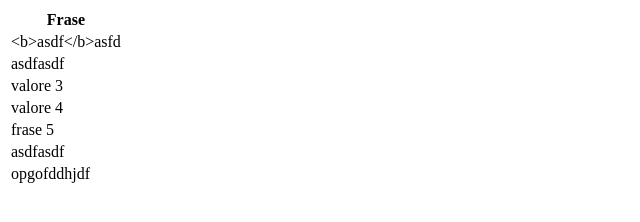
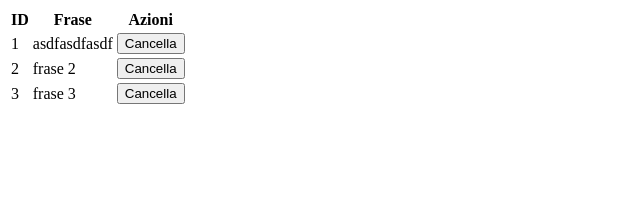
Before and after one commit to ZioCain/jac, a plain HTML site: page 2022-02-07/index.html in a window 1280 px wide. Shown: the whole page, without its empty margins (0-640 px from the left). Drawn offline with Linux system fonts and the light colour scheme.

Commit message:
Eliminazione dati

```diff
--- /dev/null
+++ b/2022-02-07/dati.js
@@ -0,0 +1,14 @@
+var dati = [
+    {
+		id: 1,
+		frase: "asdfasdfasdf"
+	},
+	{
+		id:2,
+		frase: "frase 2"
+	},
+	{
+		id: 3,
+		frase: "frase 3"
+	}
+];
--- a/2022-02-07/index.html
+++ b/2022-02-07/index.html
@@ -10,13 +10,16 @@
     <table>
         <thead>
             <tr>
+                <th>ID</th>
                 <th>Frase</th>
+                <th>Azioni</th>
             </tr>
         </thead>
         <tbody id="corpo-tabella">
         </tbody>
     </table>
 
+    <script src="dati.js"></script>
     <script src="main.js"></script>
 </body>
 </html>
--- a/2022-02-07/main.js
+++ b/2022-02-07/main.js
@@ -1,23 +1,43 @@
-var dati = [
-    "<b>asdf</b>asfd",
-    "asdfasdf",
-    "valore 3",
-    "valore 4",
-    "frase 5",
-	"asdfasdf",
-	"opgofddhjdf"
-];
+const corpo = document.getElementById("corpo-tabella");
 
-const corpo = document.getElementById("corpo-tabella");
+function Elimina(elem){
+	// cerco l'indice dell'elemento
+	const indice = dati.findIndex((x)=>x.id == elem.id);
+	// se non trovo l'elemento, termino l'esecuzione
+	if(indice === -1) return;
+	// rimuovo elemento dall'array
+	dati.splice(indice, 1);
+
+	// rimuovo elemento dall'HTML
+	document.getElementById(elem.id).remove();
+}
+
+function AggiungiAzioni(tr, elem){
+	var td = document.createElement("td");
+	var btn = document.createElement("button");
+
+	btn.innerText = "Cancella";
+	tr.appendChild(td);
+	td.appendChild(btn);
+
+	btn.onclick = function(){Elimina(elem)};
+}
+
+function AggiungiARiga(tr, elem){
+	var td = document.createElement("td");
+	tr.appendChild(td);
+	td.innerText = elem;
+}
 
 function AggiungiATabella(elem){
 	var tr = document.createElement("tr");
-	var td = document.createElement("td");
+	corpo.appendChild(tr);
+	tr.id = elem.id;
+	for(var key in elem){
+		AggiungiARiga(tr, elem[key]);
+	}
 
-	corpo.appendChild(tr);
-	tr.appendChild(td);
-
-	td.innerText = elem;
+	AggiungiAzioni(tr, elem);
 }
 
 dati.forEach( AggiungiATabella );
```
